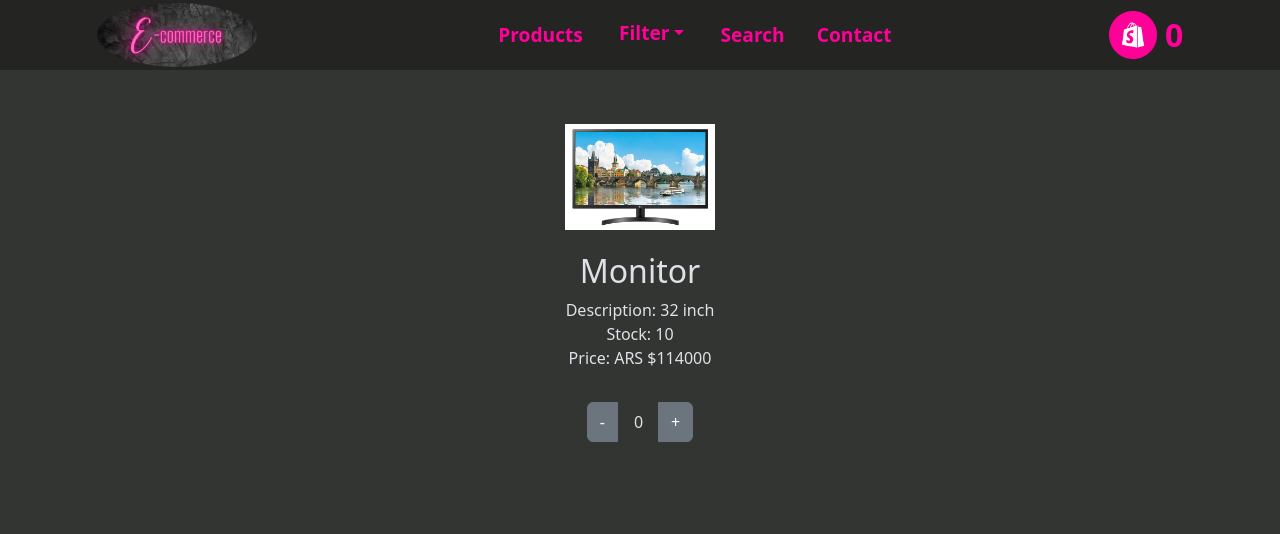
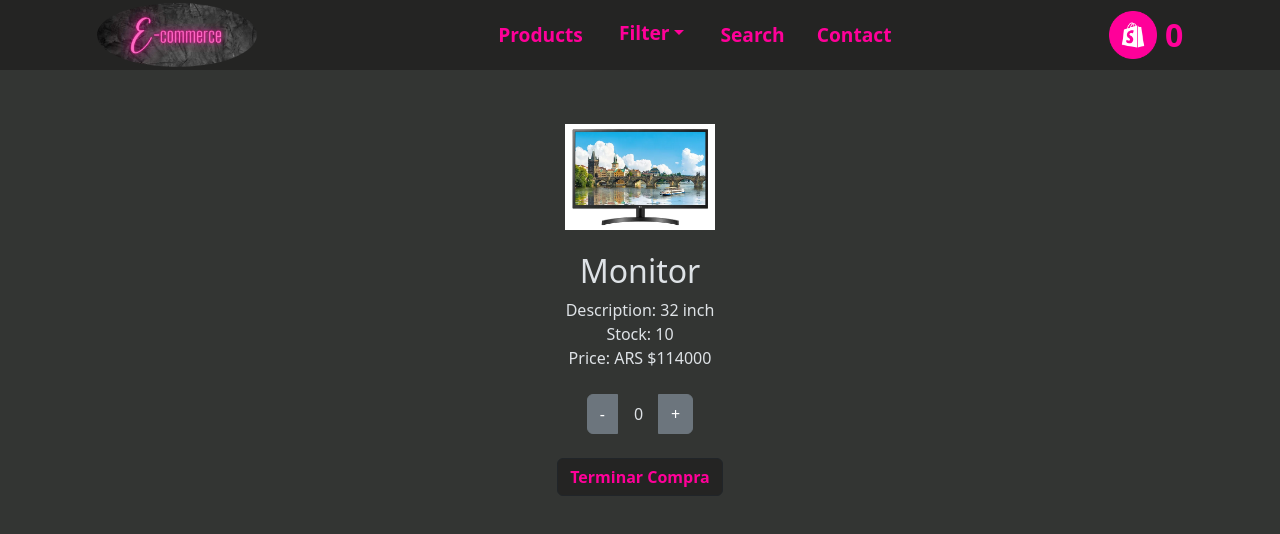
Before and after one commit to fede-villarreal/e-commerce_react, a React (Create React App) app: page /item/1 in a window 1280 px wide. Shown: the top 534 px of the page. Built offline with nearby package versions, Linux system fonts and the light colour scheme.

Commit message:
Separe la responsabilidad del count del detalle del item

```diff
--- a/src/App.js
+++ b/src/App.js
@@ -4,6 +4,7 @@ import { BrowserRouter, Routes, Route } from 'react-router-dom';
 import NavBar from './components/NavBar/NavBar';
 import ItemListContainer from './pages/ItemListContainer/ItemListContainer';
 import ItemDetailContainer from './pages/ItemDetailContainer/ItemDetailContainer';
+import Cart from './pages/Cart/Cart';
 
 function App() {
   return (
@@ -19,6 +20,7 @@ function App() {
           <Route path="/" element={<ItemListContainer />} />
           <Route path="/category/:categoryId" element={<ItemListContainer />} />
           <Route path='/item/:id' element={<ItemDetailContainer />} />
+          <Route path="/cart" element={<Cart />} />
         </Routes>
       </main>
 
--- a/src/Styles/App.scss
+++ b/src/Styles/App.scss
@@ -10,7 +10,7 @@
 // Componentes
 @import "./components/cartWidget";
 @import "./components/item";
-@import "./components/itemCounts";
+@import "./components/itemCount";
 @import "./components/itemList";
 @import "./components/itemListContainer";
 @import "./components/navBar";
--- a/src/Styles/components/_item.scss
+++ b/src/Styles/components/_item.scss
@@ -6,4 +6,10 @@
         height: 150px;
         object-fit: contain;
     }
+    &__button{
+        background-color: $colorFondoNavbar;
+        color: $colorTextoNavbar;
+        font-weight: bold;
+        font-size: 1em;
+    }
 }
--- /dev/null
+++ b/src/Styles/components/_itemCount.scss
@@ -0,0 +1,7 @@
+.count{
+    margin: 1.5rem;
+    &__text{
+        margin: 0.5rem 1rem;
+        text-align: center;
+    }
+}
--- a/src/Styles/components/_itemCounts.scss
+++ /dev/null
@@ -1,4 +0,0 @@
-.countsText{
-    margin: 0.5rem 1rem;
-    text-align: center;
-}
--- /dev/null
+++ b/src/components/ItemCount/ItemCount.js
@@ -0,0 +1,33 @@
+import { useEffect } from "react"
+import Button from 'react-bootstrap/Button';
+import ButtonGroup from 'react-bootstrap/ButtonGroup';
+
+const ItemCount = ({stock, counter, setCounter}) => {
+
+    useEffect(() => {
+        if(counter > stock){
+            alert("La cantidad no puede superar el stock disponible")
+            setCounter(stock)
+        }
+    }, [stock, counter, setCounter]);
+
+    const onAdd = () => {
+        setCounter(counter+1)
+    }
+
+    const onSubtract = () => {
+        if(counter !== 0){
+            setCounter(counter-1)
+        }
+    }
+
+    return (
+        <ButtonGroup className="count" aria-label="Button Counts">
+            <Button onClick={onSubtract} variant="secondary">-</Button>
+            <p className="count__text" >{counter}</p>
+            <Button onClick={onAdd} variant="secondary">+</Button>
+        </ButtonGroup>
+    )
+}
+
+export default ItemCount
--- a/src/components/ItemCounts/ItemCounts.js
+++ /dev/null
@@ -1,37 +0,0 @@
-import { useState, useEffect } from "react"
-import Button from 'react-bootstrap/Button';
-import ButtonGroup from 'react-bootstrap/ButtonGroup';
-
-const ItemCounts = ({stock}) => {
-
-    const [counter, setCounter] = useState(0)
-
-    let stockDisponible = stock;
-
-    useEffect(() => {
-        if(counter > stockDisponible){
-            alert("La cantidad no puede superar el stock disponible")
-            setCounter(stockDisponible)
-        }
-    }, [counter]);
-
-    const onAdd = () => {
-        setCounter(counter+1)
-    }
-
-    const onSubtract = () => {
-        if(counter !== 0){
-            setCounter(counter-1)
-        }
-    }
-
-    return (
-        <ButtonGroup aria-label="Button Counts">
-            <Button className="countsButton" onClick={onSubtract} variant="secondary">-</Button>
-            <p className="countsText" >{counter}</p>
-            <Button className="countsButton" onClick={onAdd} variant="secondary">+</Button>
-        </ButtonGroup>
-    )
-}
-
-export default ItemCounts
--- a/src/components/ItemDetail/ItemDetail.js
+++ b/src/components/ItemDetail/ItemDetail.js
@@ -1,4 +1,14 @@
-const ItemDetail = ({detail}) => {
+import ItemCount from "../ItemCount/ItemCount";
+import Button from 'react-bootstrap/Button';
+import { useState } from "react";
+import { useNavigate } from "react-router-dom";
+
+const ItemDetail = ({ detail }) => {
+
+    const [counter, setCounter] = useState(0);
+
+    const navigate = useNavigate();
+
     return (
         <div className="item">
             <img className="item__image" alt={detail.name} src={detail.image} />
@@ -6,7 +16,11 @@ const ItemDetail = ({detail}) => {
             <p>Description: {detail.description}</p>
             <p>Stock: {detail.stock}</p>
             <p>Price: ARS ${detail.price}</p>
-    </div>
+            <ItemCount stock={detail.stock} counter={counter} setCounter={setCounter} />
+            <div>
+                <Button className="item__button" onClick={() => navigate("/cart")} variant="outline-dark">Terminar Compra</Button>
+            </div>
+        </div>
     )
 }
 
--- /dev/null
+++ b/src/pages/Cart/Cart.js
@@ -0,0 +1,7 @@
+const Cart = () => {
+  return (
+    <div>Cart</div>
+  )
+}
+
+export default Cart
--- a/src/pages/ItemDetailContainer/ItemDetailContainer.js
+++ b/src/pages/ItemDetailContainer/ItemDetailContainer.js
@@ -2,7 +2,6 @@ import { useEffect, useState } from "react";
 import { useParams } from "react-router-dom";
 import { products } from "../../data/products";
 import ItemDetail from "../../components/ItemDetail/ItemDetail";
-import ItemCounts from "../../components/ItemCounts/ItemCounts";
 
 const ItemDetailContainer = () => {
 
@@ -10,25 +9,24 @@ const ItemDetailContainer = () => {
 
   const [detailProduct, setDetailProduct] = useState({});
 
-  const getProduct = new Promise ( (resolve, reject) => {
-    setTimeout ( () => {
-      const findProduct = products.find ( element => element.id === Number(id) )
+  const getProduct = new Promise((resolve, reject) => {
+    setTimeout(() => {
+      const findProduct = products.find(element => element.id === Number(id))
       resolve(findProduct)
-    }, 2000 )
+    }, 2000)
+  })
+
+  useEffect(() => {
+    getProduct
+      .then((response) => {
+        setDetailProduct(response)
+      })
+      .catch((error) => { console.log(error) })
   } )
-
-  useEffect ( () => {}, [
-    getProduct
-      .then( (response) => {
-        setDetailProduct(response)
-      } )
-      .catch( (error) => {console.log(error)} )
-  ] )
 
   return (
     <div>
       <ItemDetail detail={detailProduct} />
-      < ItemCounts stock={detailProduct.stock} />
     </div>
 
   )
```
